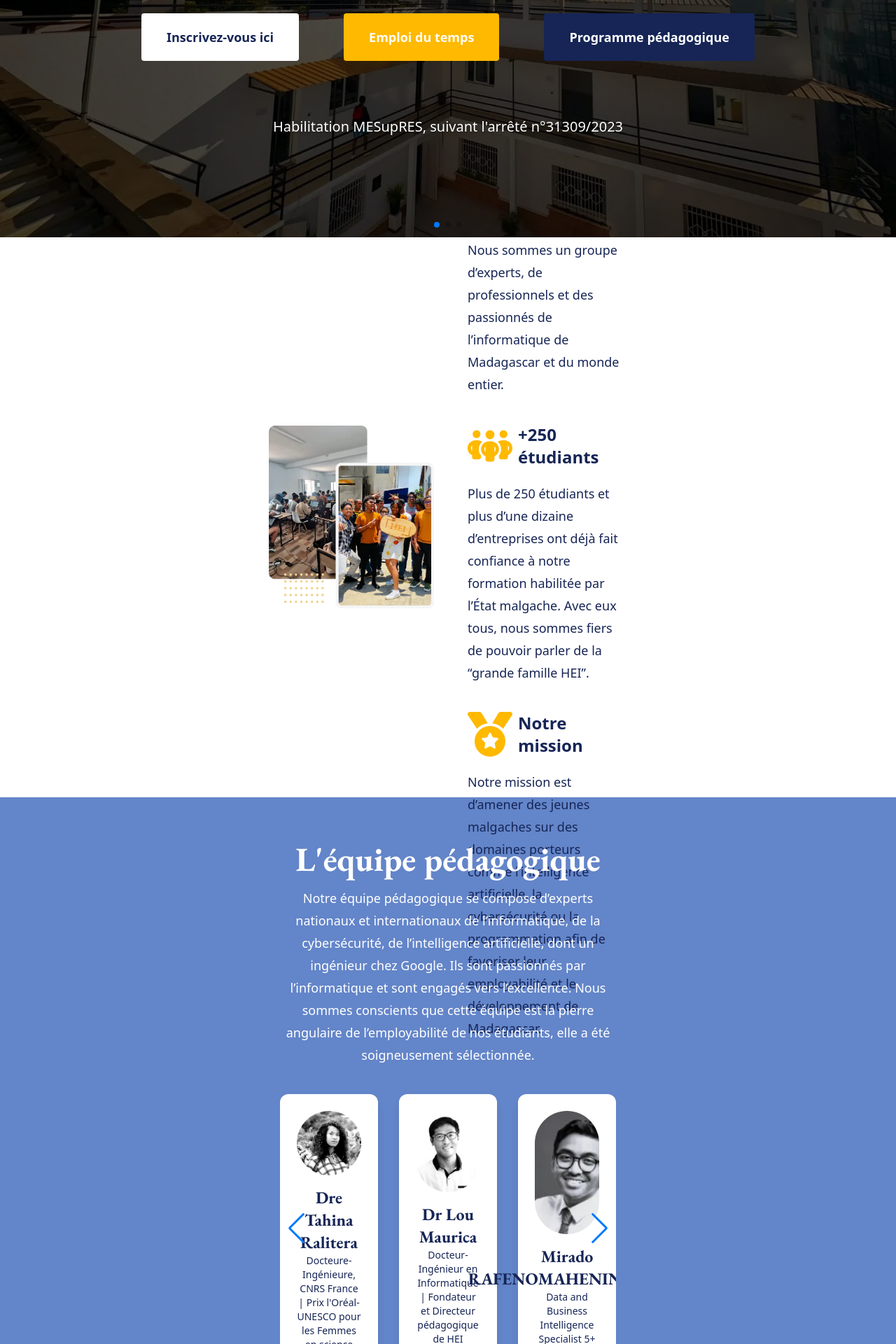
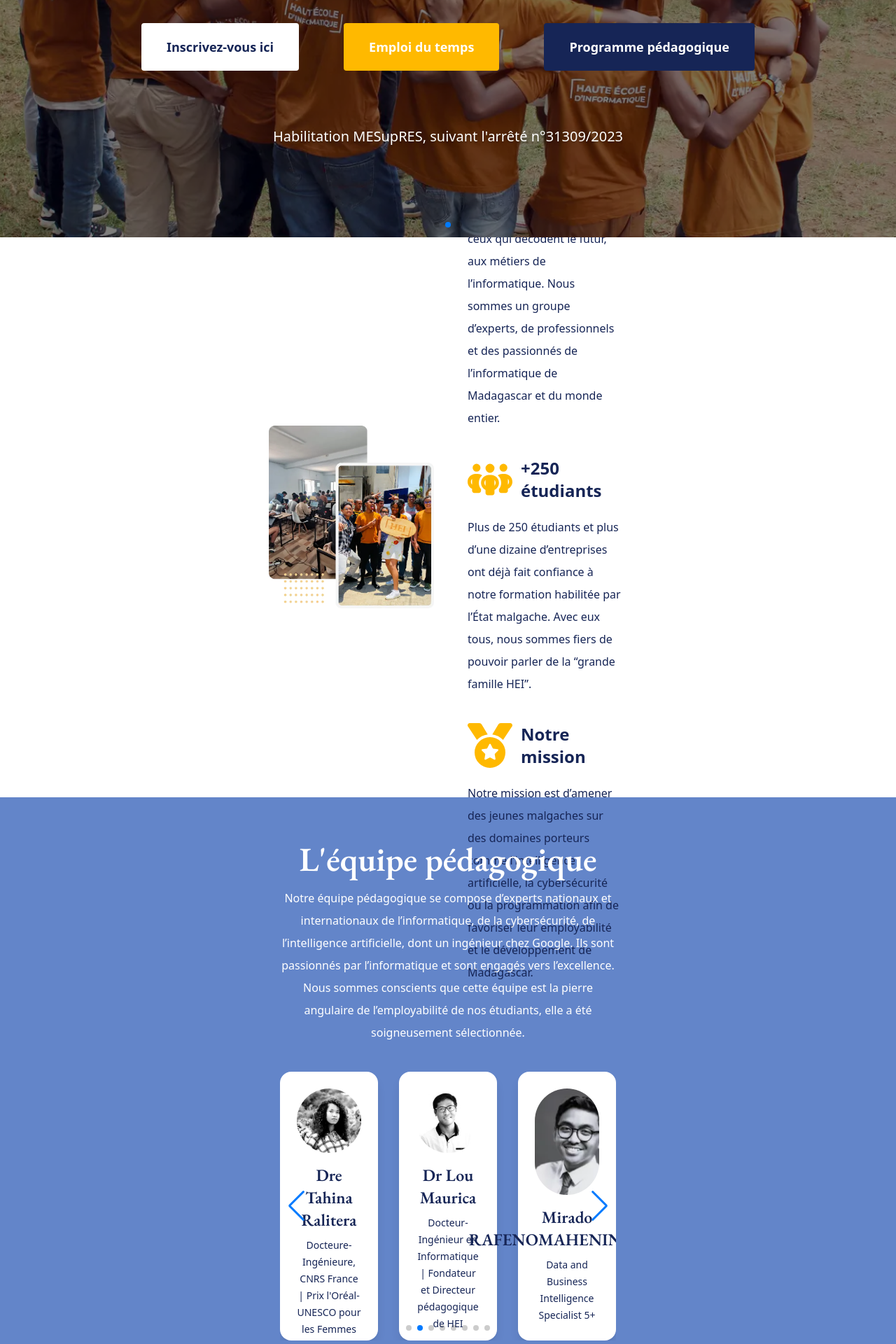
Before and after one commit to Whipander/first-step-with-react, a React (Vite) app: page / in a window 1280 px wide. Shown: the part 560-2480 px from the top of the page at 70% size. Built offline with nearby package versions, Linux system fonts and the light colour scheme.

Commit message:
style: tweak some style

```diff
--- a/src/components/About.jsx
+++ b/src/components/About.jsx
@@ -42,7 +42,7 @@ function About() {
 
         {textContent.map((item, index) => (
           <div className={"flex flex-col gap-5 px-2"} key={index}>
-            <div className={"flex items-center gap-2"}>
+            <div className={"flex items-center gap-3"}>
               <FontAwesomeIcon
                 icon={item.icon}
                 size={"4x"}
@@ -50,7 +50,7 @@ function About() {
               />
               <h3 className={"text-2xl font-bold"}>{item.header}</h3>
             </div>
-            <p className="text-lg/8">{item.description}</p>
+            <p className="text-base/8">{item.description}</p>
           </div>
         ))}
       </div>
--- a/src/components/Crew.jsx
+++ b/src/components/Crew.jsx
@@ -16,14 +16,16 @@ import { Navigation, Pagination, Autoplay } from "swiper/modules";
 
 const Card = ({ member }) => {
   return (
-    <div className="bg-white rounded-xl shadow-lg p-6 text-blue-950 flex flex-col items-center h-96">
+    <div className="bg-white rounded-2xl shadow-lg p-6 text-blue-950 flex flex-col items-center h-96">
       <img
         src={member.imageSrc}
         alt={member.name}
         className="size-48 rounded-full object-cover mb-4"
       />
-      <h3 className="text-2xl font-bold font-header-serif">{member.name}</h3>
-      <p className="text-sm text-center">{member.job}</p>
+      <h3 className="text-2xl font-semibold font-header-serif">
+        {member.name}
+      </h3>
+      <p className="text-sm/6 text-center mt-2">{member.job}</p>
     </div>
   );
 };
@@ -76,7 +78,7 @@ const Crew = () => {
     <div className="bg-tan text-white py-16 px-6 md:px-400 text-center">
       <div className="mb-10">
         <H2 text="L'équipe pédagogique" />
-        <p className="text-lg/8 mt-4">
+        <p className="text-base/8 mt-4">
           Notre équipe pédagogique se compose d’experts nationaux et
           internationaux de l’informatique, de la cybersécurité, de
           l’intelligence artificielle, dont un ingénieur chez Google. Ils sont
@@ -94,7 +96,6 @@ const Crew = () => {
         navigation
         pagination={{ clickable: true }}
         autoplay={{ delay: 3500 }}
-        className="py-10"
       >
         {crewMembers.map((member, index) => (
           <SwiperSlide key={index}>
--- a/src/components/H2.jsx
+++ b/src/components/H2.jsx
@@ -1,7 +1,7 @@
 import React from "react";
 
 const H2 = ({ text }) => {
-  return <h2 className="font-header-serif font-bold text-5xl">{text}</h2>;
+  return <h2 className="font-header-serif font-semibold text-5xl">{text}</h2>;
 };
 
 export default H2;
--- a/src/components/Hero.jsx
+++ b/src/components/Hero.jsx
@@ -38,7 +38,7 @@ function Hero() {
         modules={[Navigation, Pagination, Autoplay]}
         navigation
         pagination={{ clickable: true }}
-        autoplay={{ delay: 6000 }}
+        autoplay={{ delay: 5000 }}
         loop
         onSlideChange={(swiper) => setCurrentSlide(swiper.realIndex)}
         className="h-screen"
@@ -50,8 +50,8 @@ function Hero() {
               alt={`HEI Banner ${index + 1}`}
               className="h-screen w-screen object-cover object-center"
             />
-            <div className="absolute inset-0 bg-black/70 flex flex-col justify-center items-center text-center gap-20 px-4">
-              <h1 className="text-white font-header-serif text-8xl leading-tight">
+            <div className="absolute inset-0 bg-black/50 flex flex-col justify-center items-center text-center gap-20 px-4">
+              <h1 className="text-white font-header-serif font-semibold text-8xl leading-tight">
                 Haute École d'Informatique
               </h1>
 
```
